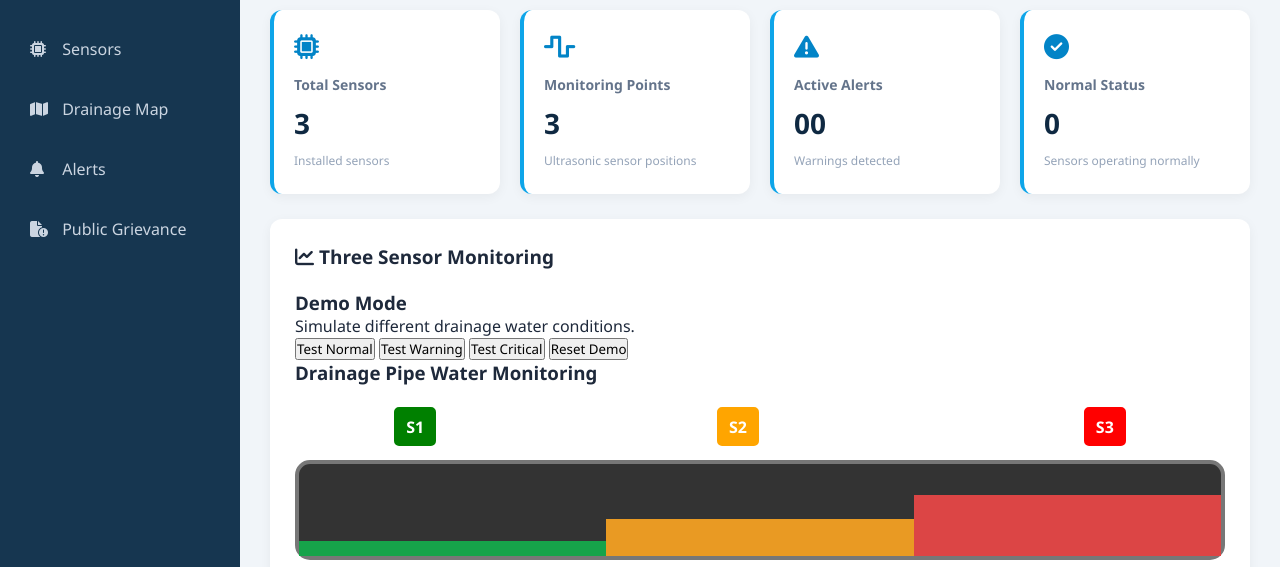
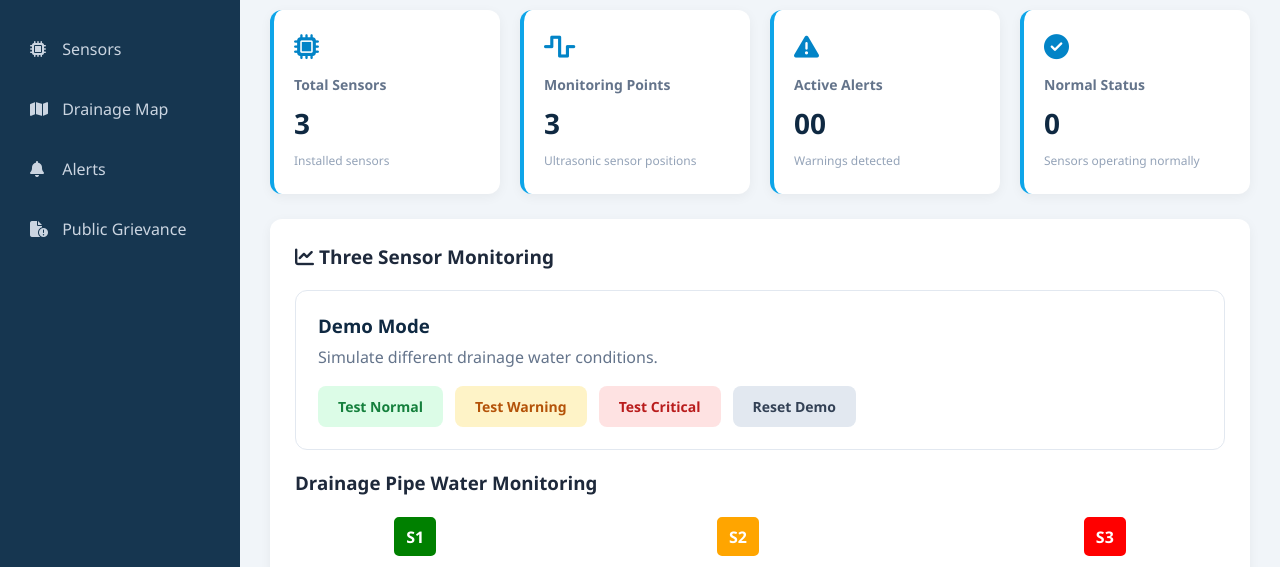
Before and after one commit to Hasna8526/Smart-Drainage-Management-System, a plain HTML site: page frontend/index.html in a window 1280 px wide. Shown: the part 179-746 px from the top of the page. Drawn offline with Linux system fonts and the light colour scheme.

Commit message:
button added

```diff
--- a/frontend/index.html
+++ b/frontend/index.html
@@ -124,29 +124,38 @@
                Three Sensor Monitoring
              </h2>
 
+
 <!-- DEMO MODE CONTROLS -->
 <div class="sensor-test-buttons">
 
     <h3>Demo Mode</h3>
     <p>Simulate different drainage water conditions.</p>
 
-    <button onclick="testScenario('Normal')">
+    <div class="demo-button-group">
+
+        <button type="button" class="demo-btn normal-btn"
+            onclick="testScenario('Normal')">
             Test Normal
         </button>
 
-    <button onclick="testScenario('Warning')">
+        <button type="button" class="demo-btn warning-btn"
+            onclick="testScenario('Warning')">
             Test Warning
         </button>
 
-    <button onclick="testScenario('Critical')">
+        <button type="button" class="demo-btn critical-btn"
+            onclick="testScenario('Critical')">
             Test Critical
         </button>
 
-    <button onclick="resetDemo()">
+        <button type="button" class="demo-btn reset-btn"
+            onclick="resetDemo()">
             Reset Demo
         </button>
 
     </div>
+</div>
+
 
             <div class="pipe-section">
              <h3>Drainage Pipe Water Monitoring</h3>
--- a/frontend/style.css
+++ b/frontend/style.css
@@ -485,3 +485,63 @@ form textarea:focus {
 .pipe-section {
     overflow: visible !important;
 }
+/* DEMO MODE CONTROLS */
+
+.sensor-test-buttons {
+    background: #ffffff;
+    padding: 22px;
+    margin: 20px 0;
+    border-radius: 12px;
+    border: 1px solid #e2e8f0;
+}
+
+.sensor-test-buttons h3 {
+    color: #0f2942;
+    margin-bottom: 8px;
+}
+
+.sensor-test-buttons p {
+    color: #64748b;
+    margin-bottom: 18px;
+}
+
+.demo-button-group {
+    display: flex;
+    gap: 12px;
+    flex-wrap: wrap;
+}
+
+.demo-btn {
+    padding: 11px 20px;
+    border: none;
+    border-radius: 8px;
+    font-size: 14px;
+    font-weight: 600;
+    cursor: pointer;
+    transition: 0.3s;
+}
+
+.normal-btn {
+    background: #dcfce7;
+    color: #15803d;
+}
+
+.warning-btn {
+    background: #fef3c7;
+    color: #b45309;
+}
+
+.critical-btn {
+    background: #fee2e2;
+    color: #b91c1c;
+}
+
+.reset-btn {
+    background: #e2e8f0;
+    color: #334155;
+}
+
+.demo-btn:hover {
+    transform: translateY(-2px);
+    filter: brightness(0.96);
+}
```
Lines whose indentation alone changed are shown as unchanged.
